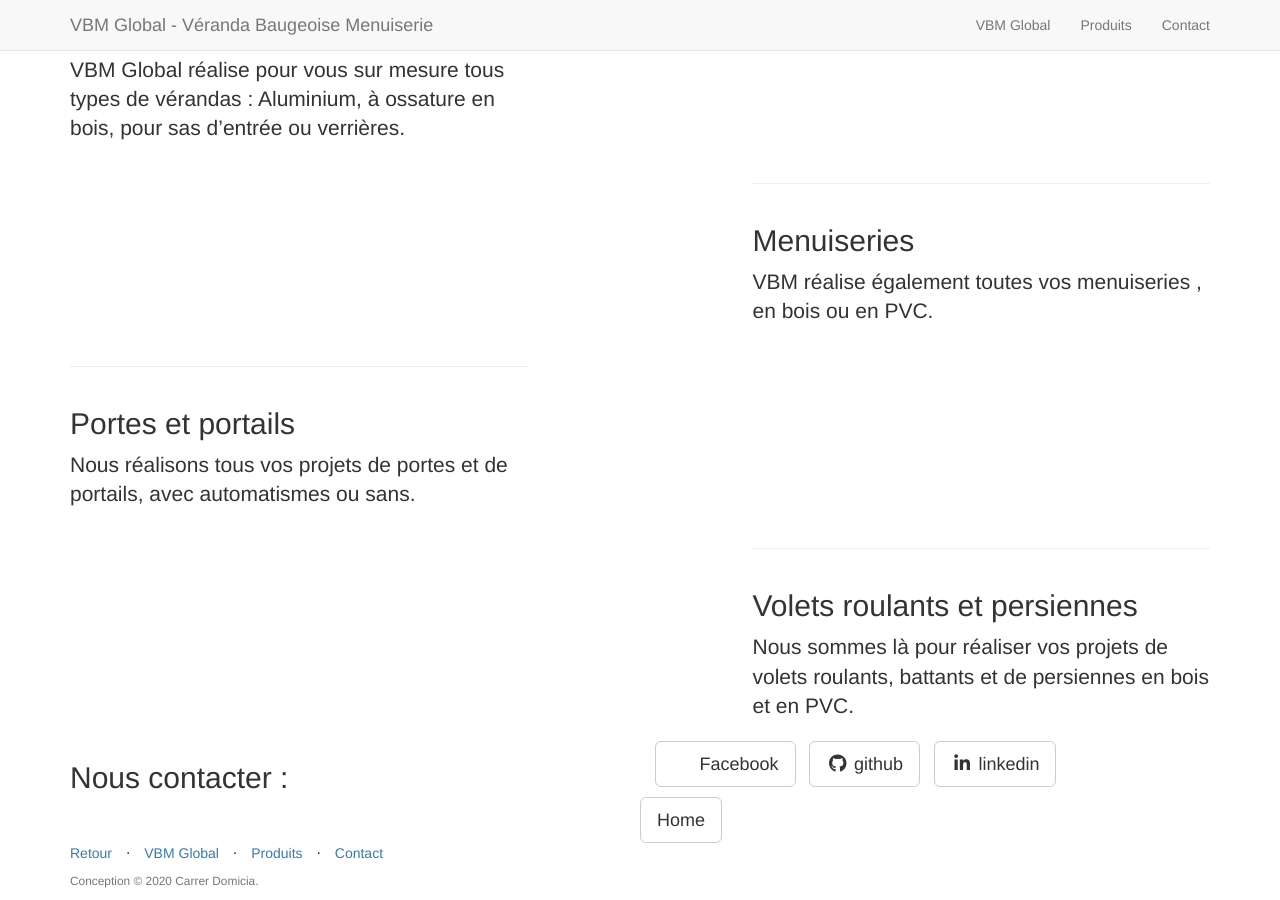
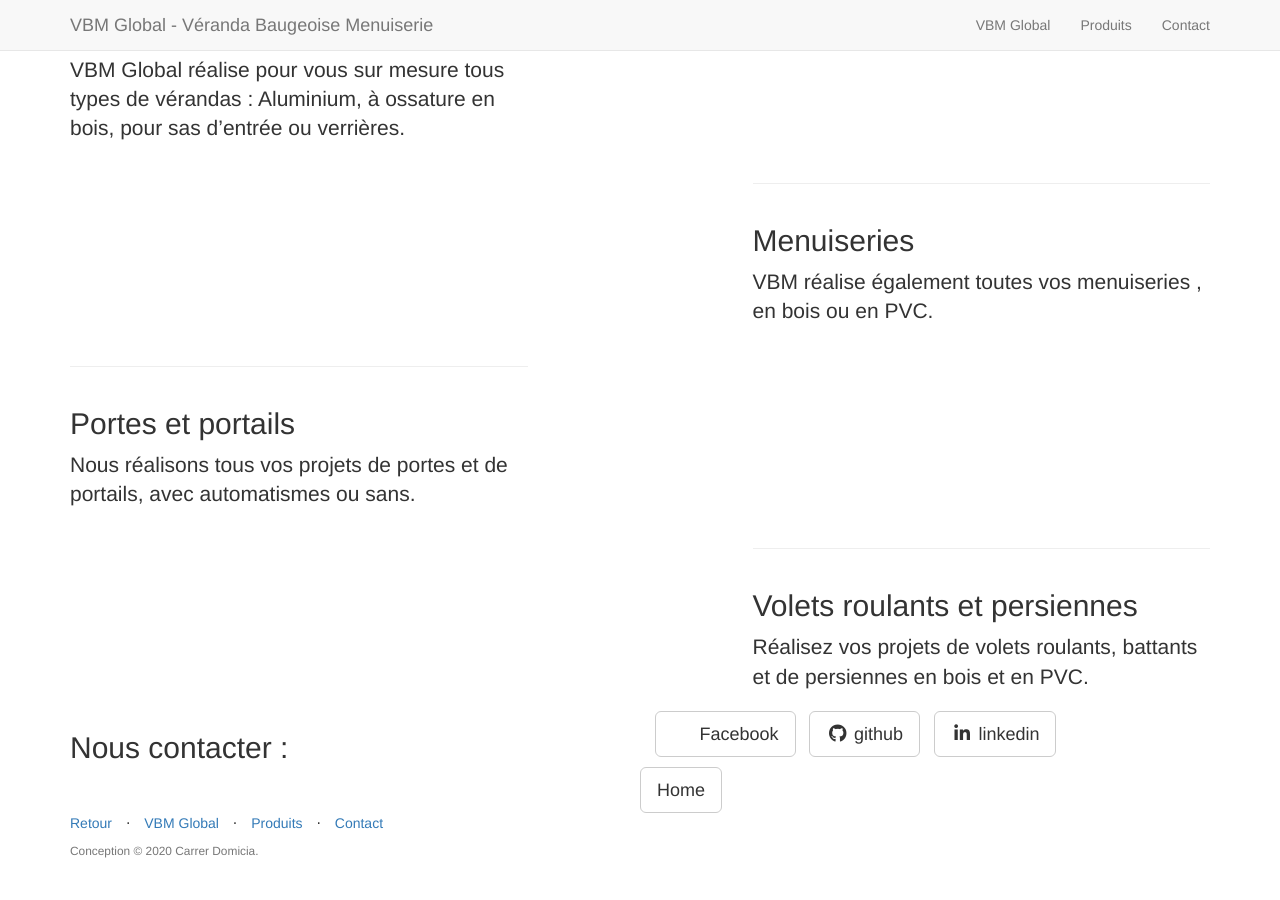
Before and after one commit to juanitito/vbm-landing, a Jekyll site: the page built from _posts/2014-09-24-services-4.markdown, in a window 1280 px wide and 900 px high, scrolled down 589 px. Built offline with Jekyll 4.4.1, drawn with Linux system fonts in a browser that asks for light colours; nearby versions of some CDN libraries; library files that are not in the unit come from our copies; after the commit the page ends 1459 px from its top, so only the background shows below that.

Commit message:
Update 2014-09-24-services-4.markdown

```diff
--- a/_posts/2014-09-24-services-4.markdown
+++ b/_posts/2014-09-24-services-4.markdown
@@ -5,4 +5,4 @@ category: Services
 title: Volets roulants et persiennes
 description: |
 ---
-  Nous sommes là pour réaliser vos projets de volets roulants, battants et de persiennes en bois et en PVC.
+Réalisez vos projets de volets roulants, battants et de persiennes en bois et en PVC.
```
